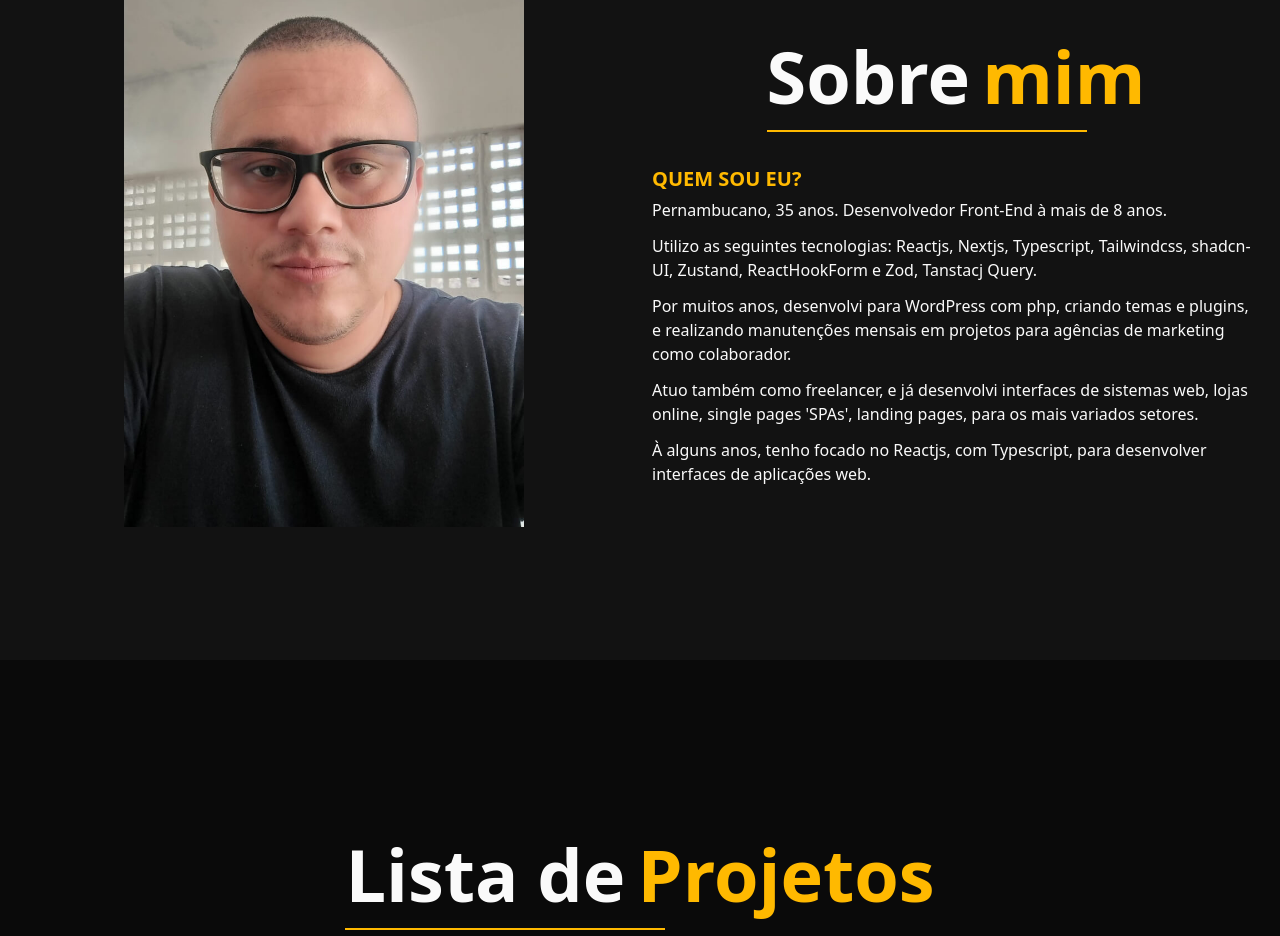
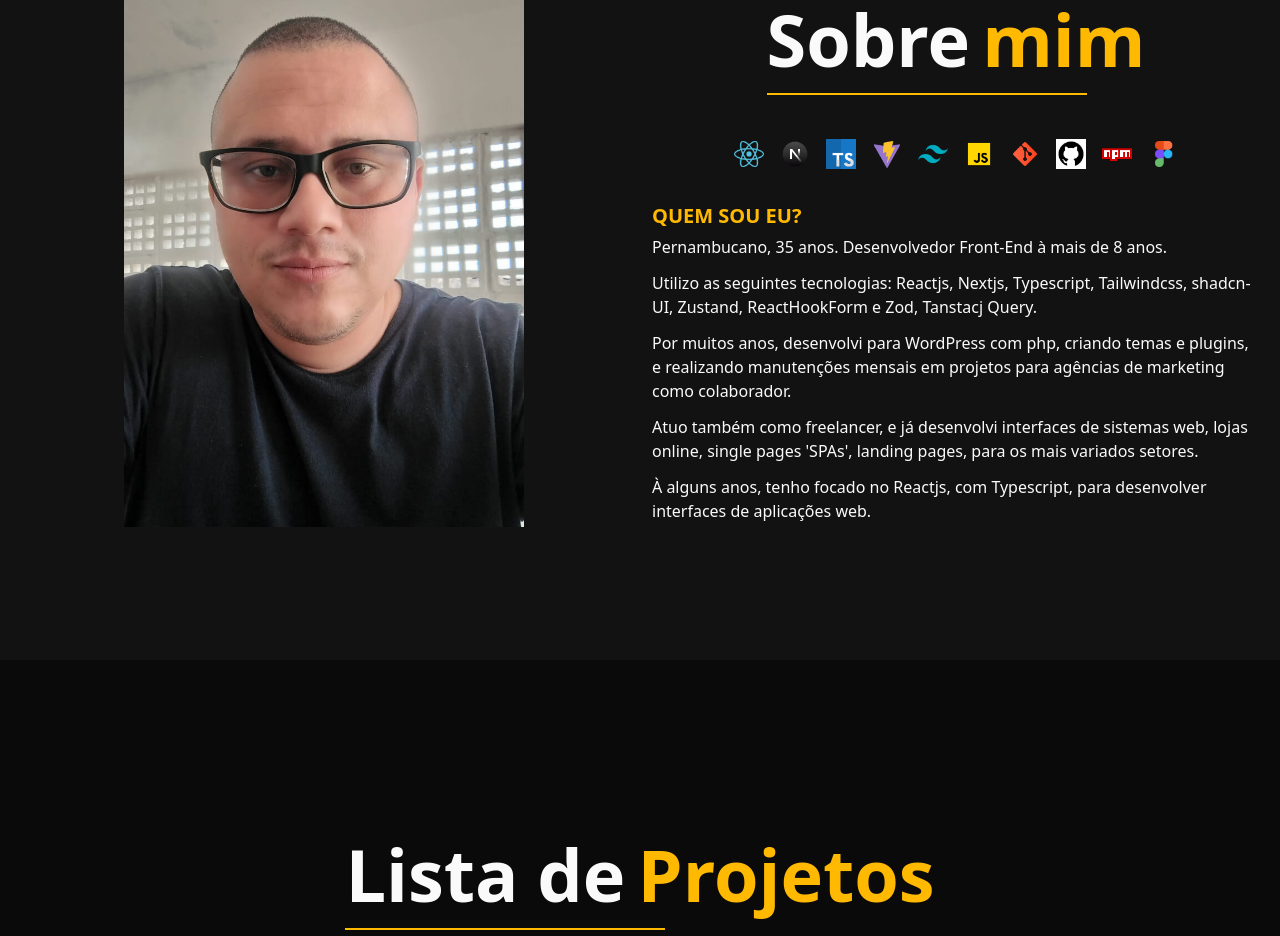
Before and after one commit to Marcio-Moraes/portfolio-nextjs, a Next.js app: page / in a window 1280 px wide. Shown: the part 940-1876 px from the top of the page. Built offline with nearby package versions, Linux system fonts and the light colour scheme.

Commit message:
Add Lista de ícones

```diff
--- a/src/app/(sections)/_sobre/page.tsx
+++ b/src/app/(sections)/_sobre/page.tsx
@@ -7,6 +7,7 @@ import { SubTitulo } from "../../components/layout/subTitulo";
 import { Paragrafo } from "../../components/layout/paragrafo";
 import { motion } from "motion/react";
 import { useRef } from "react";
+import { ListaIcones } from "@/app/components/listaIcones";
 
 
 export default function SobreSection()   {
@@ -32,7 +33,11 @@ export default function SobreSection()   {
                         </motion.div>
                     </div>
                     <div className="w-full">
+
                         <Titulo title1="Sobre" title2="mim" />
+
+                        <ListaIcones />
+
                         <SubTitulo texto="Quem sou eu?" />
                         <Paragrafo
                             texto="Pernambucano, 35 anos. Desenvolvedor Front-End à mais de 8 anos."
```
